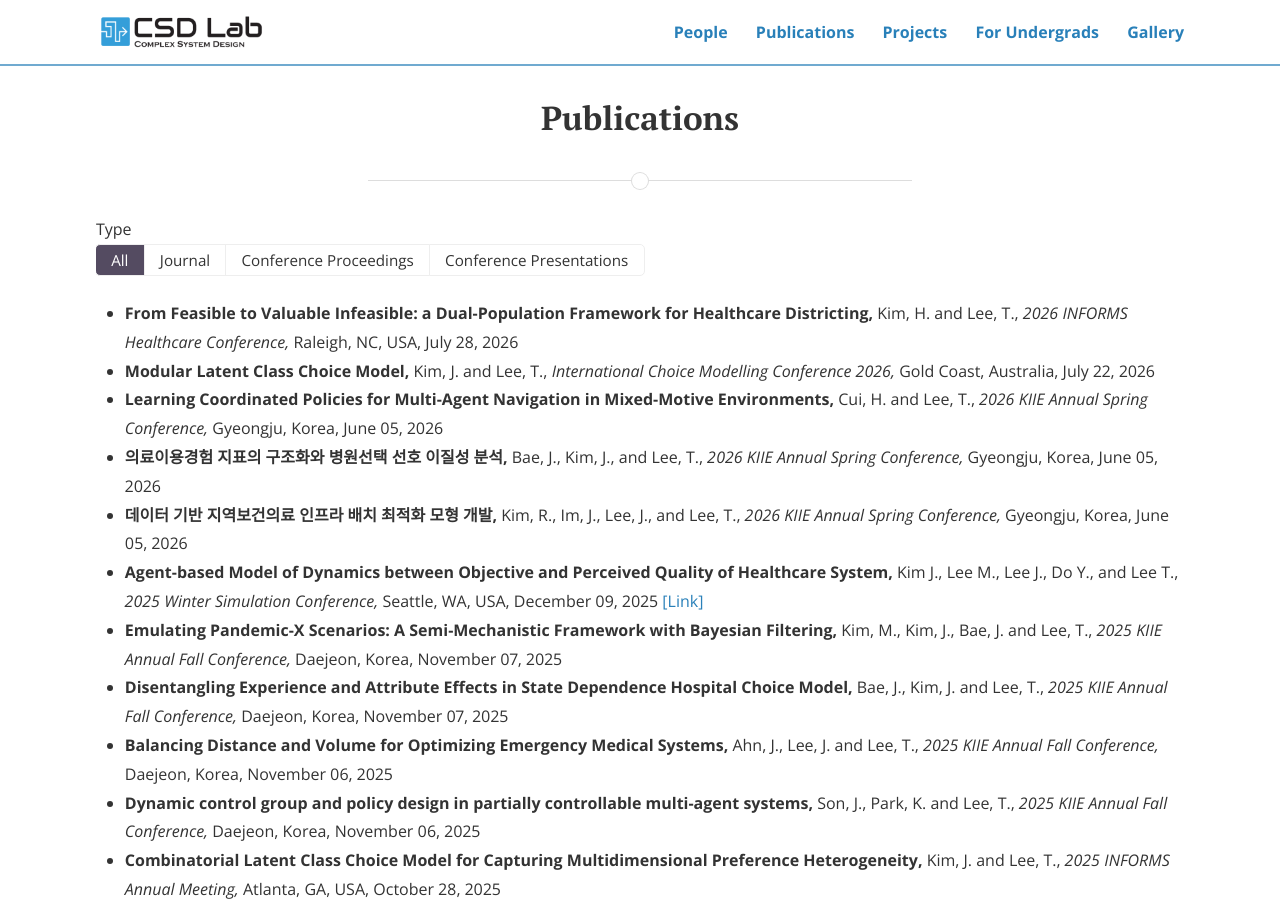
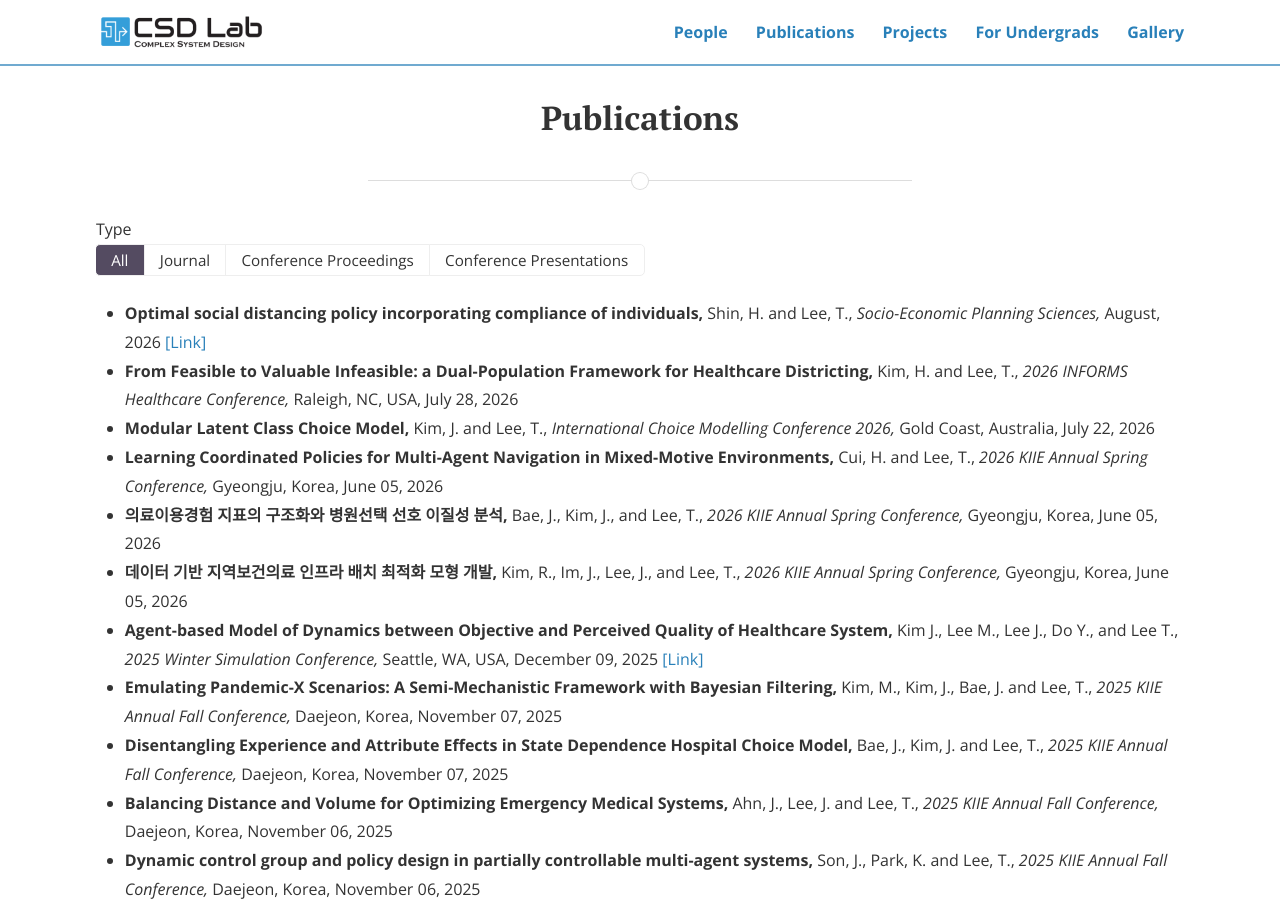
Before and after one commit to CSDlab-KAIST/csdlab-kaist.github.io, a Jekyll site: the page built from publications.html, in a window 1280 px wide and 900 px high. Built offline with Jekyll 4.4.1, drawn with Linux system fonts in a browser that asks for light colours; nearby versions of some CDN libraries; some of the changed text lies outside the part shown.

Commit message:
Update publications.yml

```diff
--- a/_data/publications.yml
+++ b/_data/publications.yml
@@ -2806,7 +2806,7 @@ papers:
     venue: "Socio-Economic Planning Sciences"
     month: August
     year: 2026
-    yearS:
+    yearS: 2026.0808
     location:
     topics:
     type: journal
```
